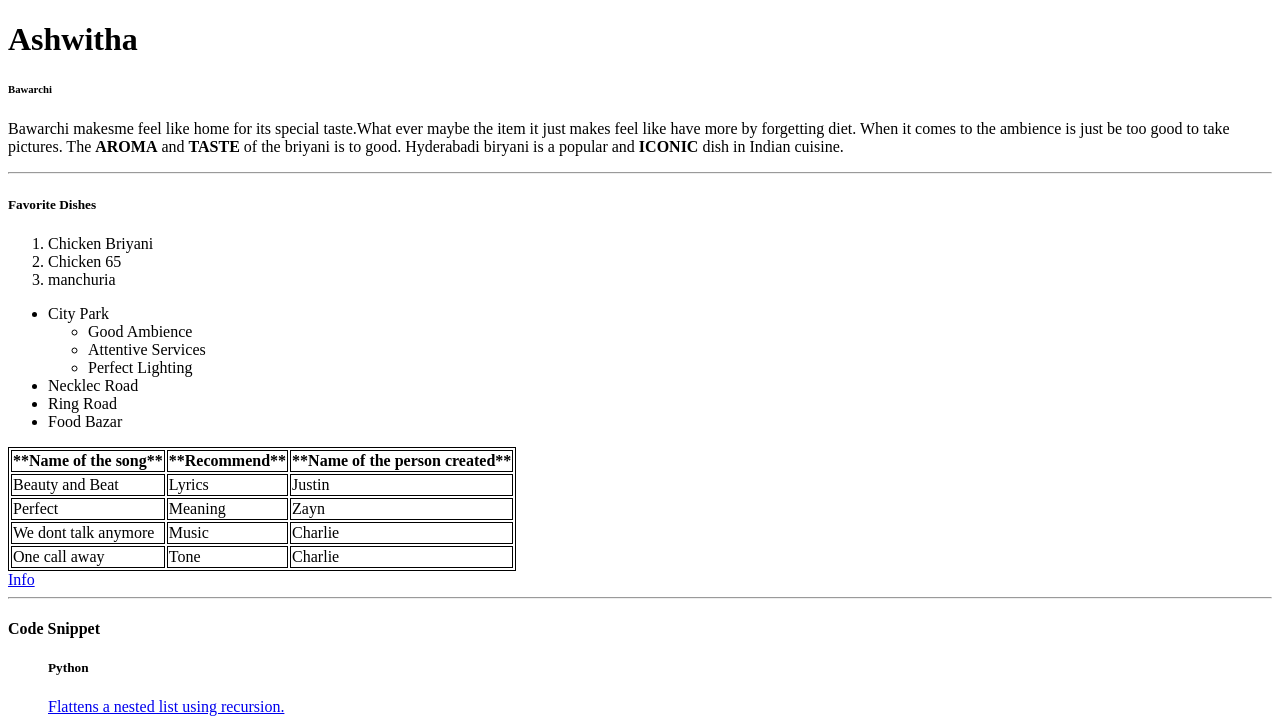
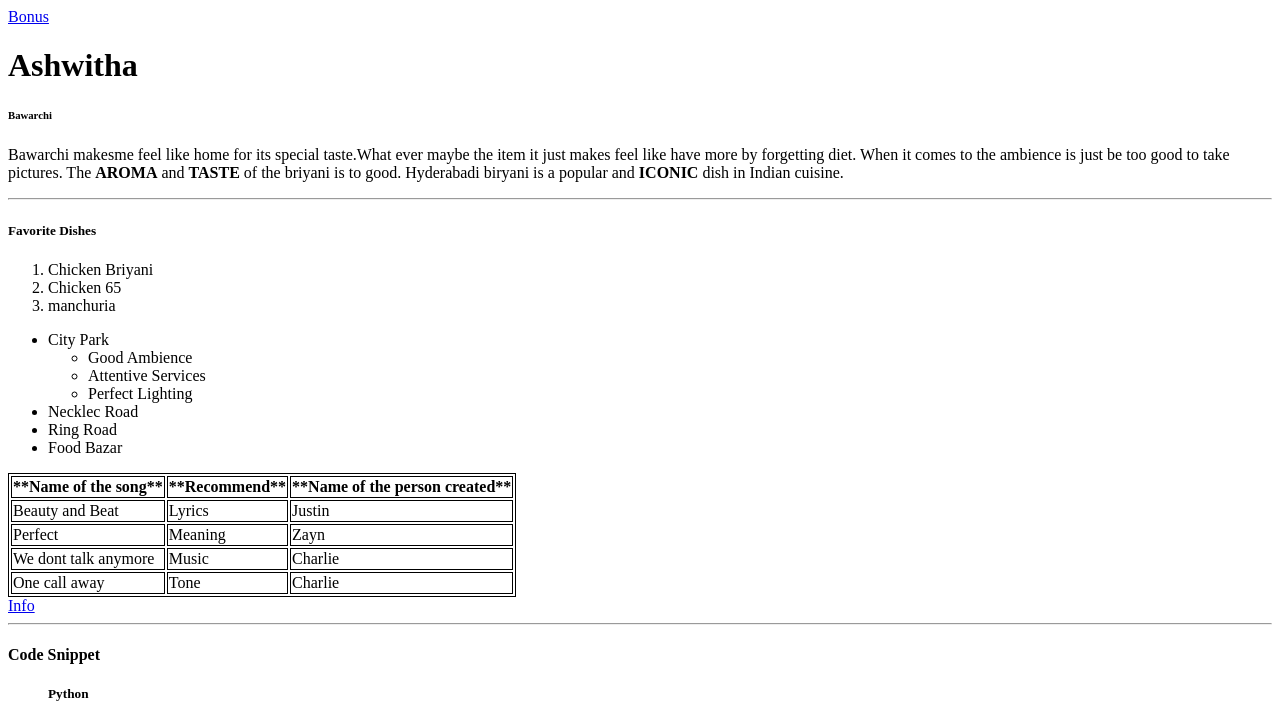
Before and after one commit to 44-563-Web-Apps-S24/44563-webapps-s24-assignment3-ashwithapolasani, a plain HTML site: page index.html in a window 1280 px wide. Shown: the top 721 px of the page. Drawn offline with Linux system fonts and the light colour scheme.

Commit message:
Update index.html

```diff
--- a/index.html
+++ b/index.html
@@ -4,7 +4,8 @@
     <title>S566642</title>
 </head>
 <body>
-    <h1>Ashwitha<h1>
+    <a href="Bonus.html">Bonus</a>
+    <h1>Ashwitha</h1>
     <h6>Bawarchi</h6>
         <p>
             Bawarchi makesme feel like home for its special taste.What ever maybe the item it just makes feel like have more by forgetting diet.
```
